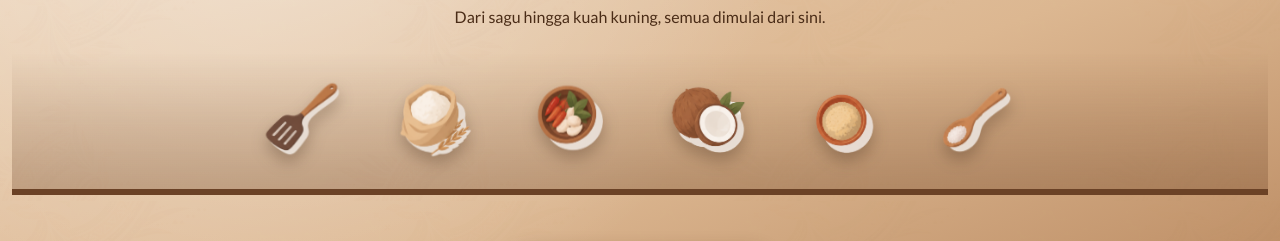
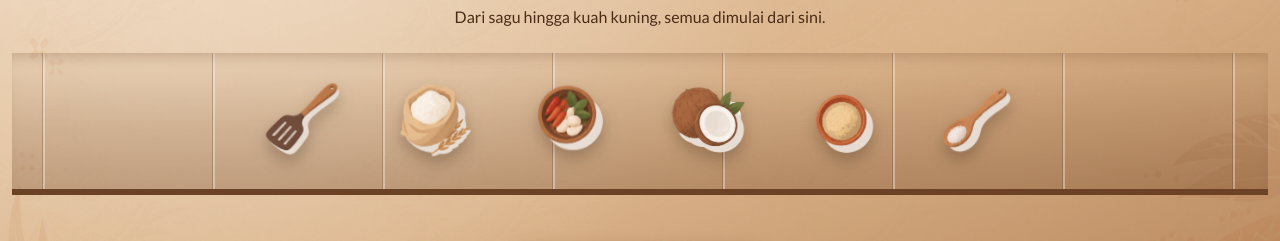
Before and after one commit to William-Richie/Front-End-UAS-Website-Makanan-Nusantara, a Next.js app: page / in a window 1280 px wide. Shown: the part 306-547 px from the top of the page. Built offline with nearby package versions, Linux system fonts and the light colour scheme; no server answers; the database is empty.

Commit message:
fix(intro): adding back ornament and visual design that was lost in intro

```diff
--- a/components/User/Intro/IntroOverlay.module.css
+++ b/components/User/Intro/IntroOverlay.module.css
@@ -20,6 +20,17 @@
   inset: 0;
   background: url("/img/batik.png") center / 380px repeat;
   opacity: 0.16;
+  mix-blend-mode: multiply;
+  pointer-events: none;
+}
+
+.intro::after {
+  content: "";
+  position: fixed;
+  inset: 0;
+  z-index: -1;
+  background: url("/img/batik.png") center / 100% 100% no-repeat;
+  opacity: 0.8;
   mix-blend-mode: multiply;
   pointer-events: none;
 }
@@ -54,7 +65,20 @@
 }
 
 .introTable {
-  background: linear-gradient(to bottom, transparent 0%, rgba(107, 66, 38, 0.18) 55%, rgba(107, 66, 38, 0.3) 100%);
+  --plank: clamp(170px, 30vw, 150px);
+  background-image:
+    linear-gradient(
+      90deg,
+      transparent calc(100% - 3px),
+      rgba(107, 66, 38, 0.3) calc(100% - 3px),
+      rgba(107, 66, 38, 0.3) calc(100% - 2px),
+      rgba(255, 255, 255, 0.35) calc(100% - 2px)
+    ),
+    linear-gradient(to bottom, transparent 0%, rgba(107, 66, 38, 0.18) 55%, rgba(107, 66, 38, 0.3) 100%);
+  background-size: var(--plank) 100%, 100% 100%;
+  background-repeat: repeat-x, no-repeat;
+  background-position: center;
+  box-shadow: inset 0 12px 16px -10px rgba(107, 66, 38, 0.35);
   border-bottom: 6px solid var(--color-brown-base);
   animation: introWipe 0.9s ease both 0.6s;
 }
```
